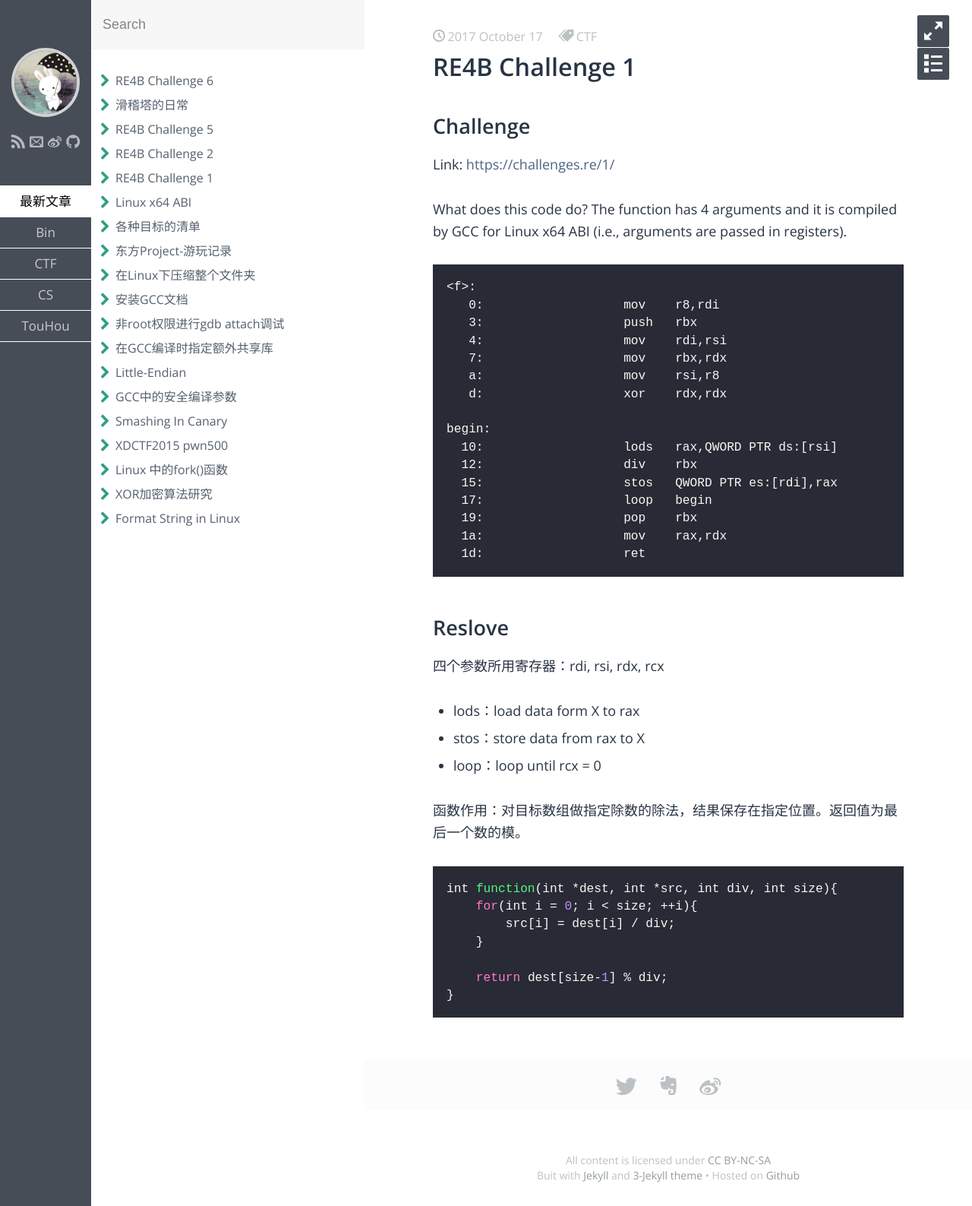
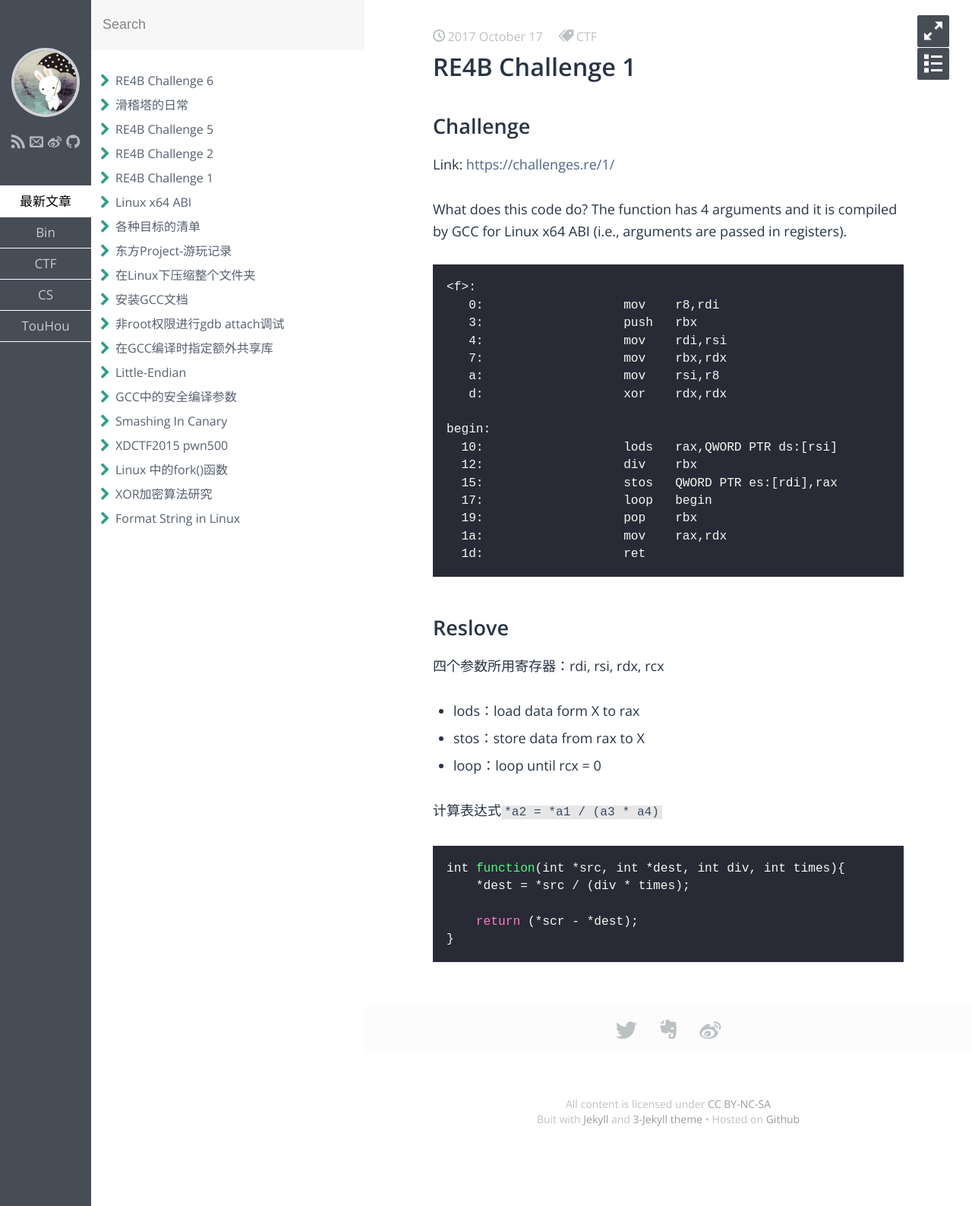
Before and after one commit to irisu-white/irisu-white.github.io, a Jekyll site: the page built from _posts/CTF/2017-10-17-RE4B-C1.md, in a window 1280 px wide. Shown: the whole page at 76% size. Built offline with Jekyll 4.4.1, drawn with Linux system fonts in a browser that asks for light colours; some web fonts are replaced.

Commit message:
fix error.

````diff
--- a/_posts/CTF/2017-10-17-RE4B-C1.md
+++ b/_posts/CTF/2017-10-17-RE4B-C1.md
@@ -38,14 +38,12 @@ begin:
 * stos：store data from rax to X
 * loop：loop until rcx = 0
 
-函数作用：对目标数组做指定除数的除法，结果保存在指定位置。返回值为最后一个数的模。
+计算表达式`*a2 = *a1 / (a3 * a4)`
 
 ``` c
-int function(int *dest, int *src, int div, int size){
-    for(int i = 0; i < size; ++i){
-        src[i] = dest[i] / div;
-    }
+int function(int *src, int *dest, int div, int times){
+    *dest = *src / (div * times);
 
-    return dest[size-1] % div;
+    return (*scr - *dest);
 }
 ```
````
